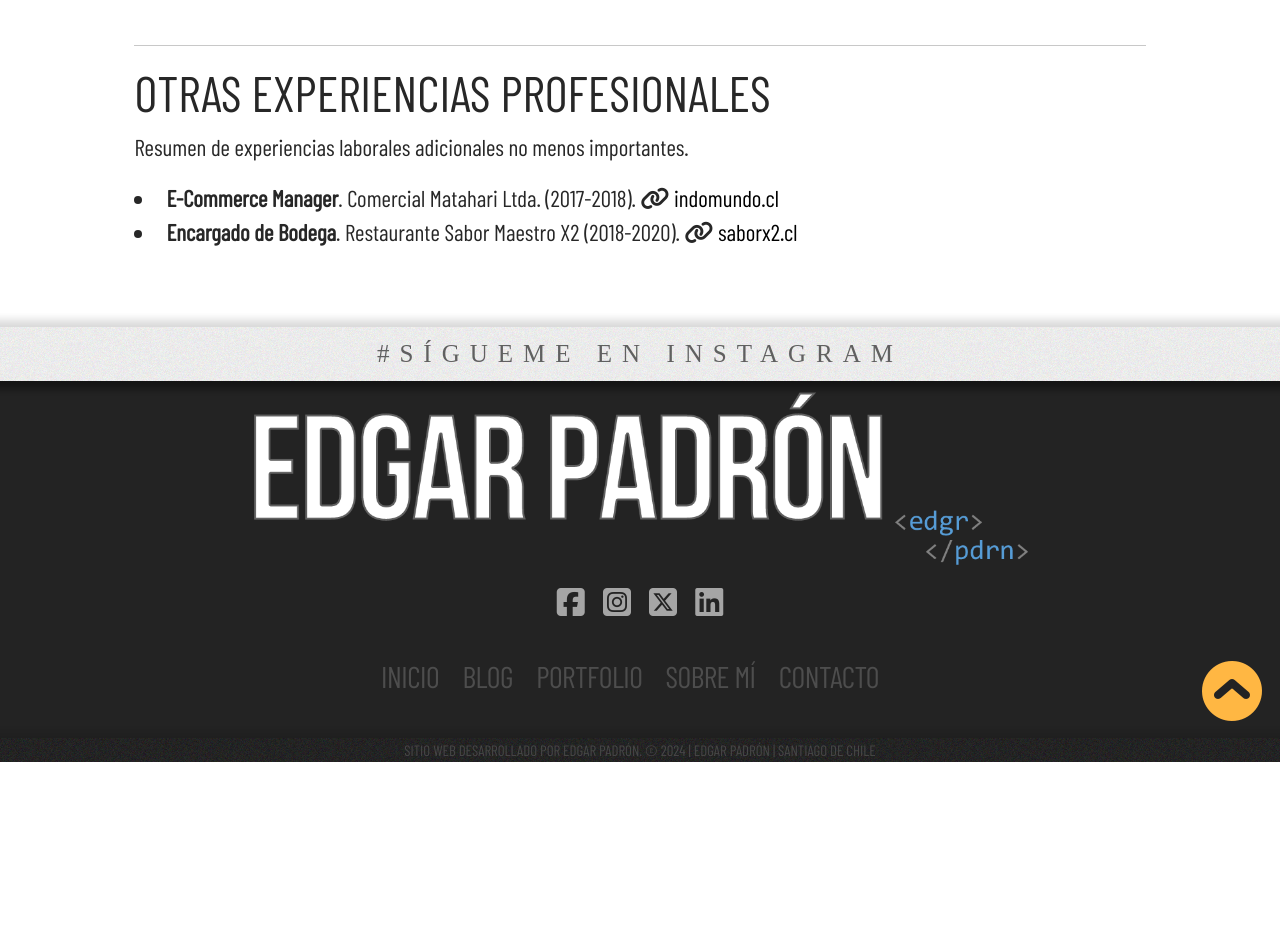
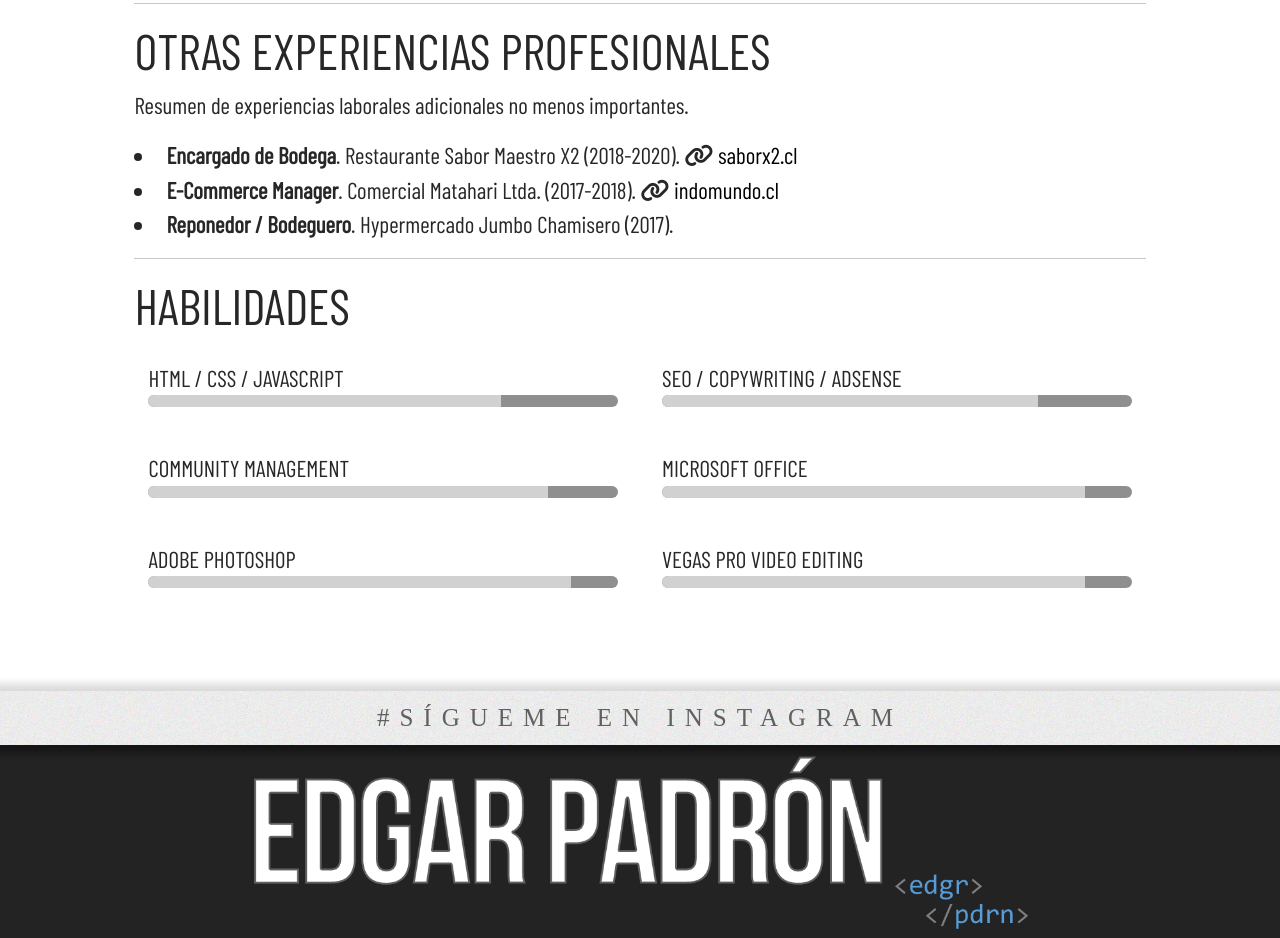
Before and after one commit to funkeducation/edgarpadron, a website: page cv/index.html in a window 1280 px wide. Shown: the part 3880-4818 px from the top of the page. Before the commit the page ends 4642 px from the top, so only its background shows below. Drawn offline with nearby package versions, Linux system fonts and the light colour scheme; a web font is replaced by a local one.

Commit message:
Actualizada Sección CV/Portfolio

```diff
--- a/cv/index.html
+++ b/cv/index.html
@@ -260,14 +260,73 @@
         </div>
       </div>
 
-      <br>
       <hr>
       <h2 id="title-h2-cv">OTRAS EXPERIENCIAS PROFESIONALES</h2>
       <p>Resumen de experiencias laborales adicionales no menos importantes.</p>
+      <li><b>Encargado de Bodega</b>. Restaurante Sabor Maestro X2 (2018-2020). <i class="fa-solid fa-link"></i><a
+        id="cv-links" href="https://saborx2.cl/"> saborx2.cl</a></li>
       <li><b>E-Commerce Manager</b>. Comercial Matahari Ltda. (2017-2018). <i class="fa-solid fa-link"></i><a
-          id="cv-links" href="https://www.indomundo.cl/"> indomundo.cl</a></li>
-      <li><b>Encargado de Bodega</b>. Restaurante Sabor Maestro X2 (2018-2020). <i class="fa-solid fa-link"></i><a
-          id="cv-links" href="https://saborx2.cl/"> saborx2.cl</a></li>
+        id="cv-links" href="https://www.indomundo.cl/"> indomundo.cl</a></li>
+      <li><b>Reponedor / Bodeguero</b>. Hypermercado Jumbo Chamisero (2017).</li>
+
+      <hr>
+      <h2 id="title-h2-cv">HABILIDADES</h2>
+      <div class="row">
+        <div class="column-1">
+          <div class="content">
+            <li style="list-style-type: none">HTML / CSS / JAVASCRIPT</li>
+            <div class="progress" role="progressbar" aria-label="Example 1px high" aria-valuenow="25" aria-valuemin="0" aria-valuemax="100" style="height: 12px; background-color: #8f8f8f;">
+              <div class="progress-bar" style="width: 75%; background-color: #d1d1d1;"></div>
+            </div>
+          </div>
+        </div>
+        <div class="column-1">
+          <div class="content">
+            <li style="list-style-type: none">SEO / COPYWRITING / ADSENSE</li>
+            <div class="progress" role="progressbar" aria-label="Example 1px high" aria-valuenow="25" aria-valuemin="0" aria-valuemax="100" style="height: 12px; background-color: #8f8f8f;">
+              <div class="progress-bar" style="width: 80% ; background-color: #d1d1d1;"></div>
+            </div>
+          </div>
+        </div>
+      </div>
+
+      <div class="row">
+        <div class="column-1">
+          <div class="content">
+            <li style="list-style-type: none">COMMUNITY MANAGEMENT</li>
+            <div class="progress" role="progressbar" aria-label="Example 1px high" aria-valuenow="25" aria-valuemin="0" aria-valuemax="100" style="height: 12px; background-color: #8f8f8f;">
+              <div class="progress-bar" style="width: 85% ; background-color: #d1d1d1;"></div>
+            </div>
+          </div>
+        </div>
+        <div class="column-1">
+          <div class="content">
+            <li style="list-style-type: none">MICROSOFT OFFICE</li>
+            <div class="progress" role="progressbar" aria-label="Example 1px high" aria-valuenow="25" aria-valuemin="0" aria-valuemax="100" style="height: 12px; background-color: #8f8f8f;">
+              <div class="progress-bar" style="width: 90% ; background-color: #d1d1d1;"></div>
+            </div>
+          </div>
+        </div>
+      </div>
+
+      <div class="row">
+        <div class="column-1">
+          <div class="content">
+            <li style="list-style-type: none">ADOBE PHOTOSHOP</li>
+            <div class="progress" role="progressbar" aria-label="Example 1px high" aria-valuenow="25" aria-valuemin="0" aria-valuemax="100" style="height: 12px; background-color: #8f8f8f;">
+              <div class="progress-bar" style="width: 90% ; background-color: #d1d1d1;"></div>
+            </div>
+          </div>
+        </div>
+        <div class="column-1">
+          <div class="content">
+            <li style="list-style-type: none">VEGAS PRO VIDEO EDITING</li>
+            <div class="progress" role="progressbar" aria-label="Example 1px high" aria-valuenow="25" aria-valuemin="0" aria-valuemax="100" style="height: 12px; background-color: #8f8f8f;">
+              <div class="progress-bar" style="width: 90% ; background-color: #d1d1d1;"></div>
+            </div>
+          </div>
+        </div>
+      </div>
 
       <!-- Fin Grilla Galería de Portfolio -->
 
```
